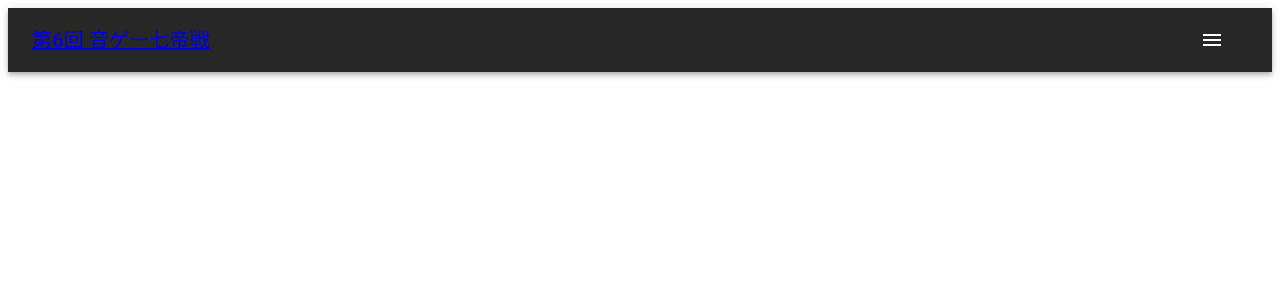
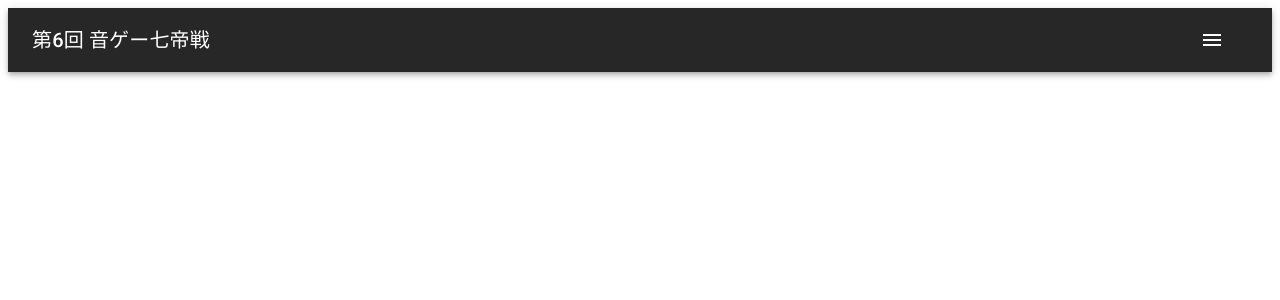
Before and after one commit to saku411/otoge-web, a Next.js app: page / in a window 1280 px wide. Shown: the top 300 px of the page. Built offline with nearby package versions, Linux system fonts and the light colour scheme.

Commit message:
アプリケーションバーのリンクをラッパーコンポーネントへ変更

```diff
--- a/components/SiteBar.tsx
+++ b/components/SiteBar.tsx
@@ -1,15 +1,16 @@
 import * as React from 'react'
-import Link from 'next/link'
 import { AppBar, Toolbar, Typography, IconButton } from '@mui/material'
 import MenuIcon from '@mui/icons-material/Menu'
 import { ThemeProvider, createTheme } from '@mui/material/styles'
+
+import Link from './Link'
 
 const appBarLabel = (label: string) => {
   return (
     <Toolbar>
       <Typography variant='h6' noWrap component='div' sx={{ flexGrow: 1 }}>
-        <Link href='/'>
-          <a>{label}</a>
+        <Link href={'/'} target='_blank' underline='none' color={'#ffffff'}>
+          {label}
         </Link>
       </Typography>
       <IconButton edge='start' color='inherit' aria-label='menu' sx={{ mr: 2 }}>
```
